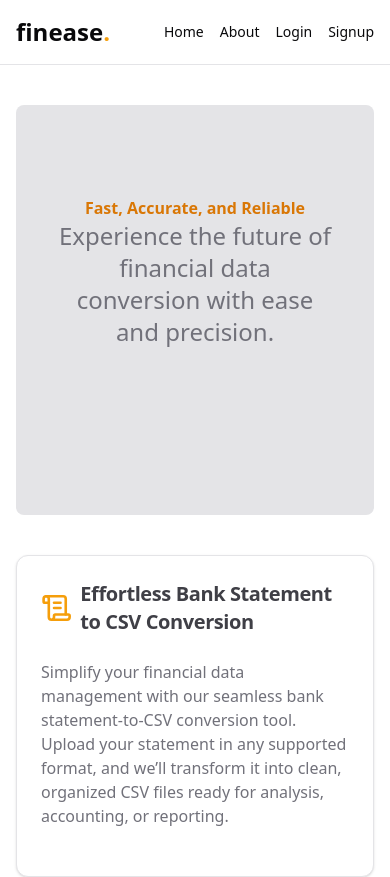
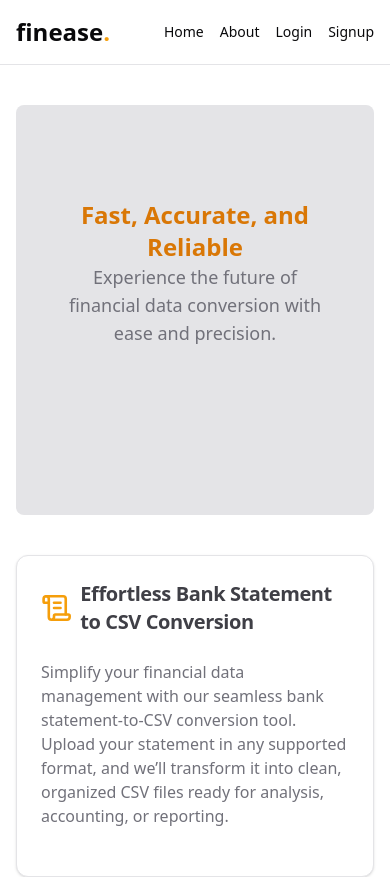
Before and after one commit to parveshh/finease, a Next.js app: page /home in a window 390 px wide. Shown: the top 877 px of the page. Built offline with nearby package versions, Linux system fonts and the light colour scheme.

Commit message:
feat: home page

```diff
--- a/app/components/AnimatedHero.tsx
+++ b/app/components/AnimatedHero.tsx
@@ -32,10 +32,10 @@ export default function AnimatedHero() {
   return (
     <div className="flex items-center flex-col justify-center p-10 bg-zinc-200 h-[410px] rounded-lg mb-10">
       <div className="relative text-center animate-bounce ease-in-out duration-3000">
-        <h1 className="md:text-5xl sm:text-2xl font-bold text-amber-600">
+        <h1 className="md:text-5xl sm:text-2xl text-2xl font-bold text-amber-600">
           {texts[activeIndex].title}
         </h1>
-        <p className="md:text-2xl sm:text-xl text-2xl text-muted-foreground">
+        <p className="md:text-2xl sm:text-xl text-lg text-muted-foreground">
           {texts[activeIndex].description}
         </p>
       </div>
```
